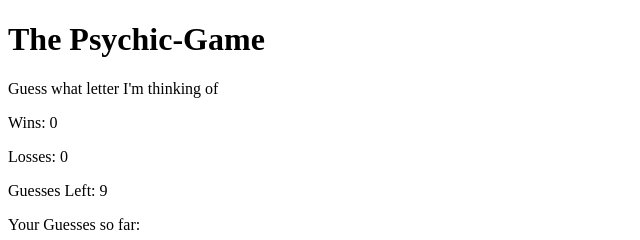
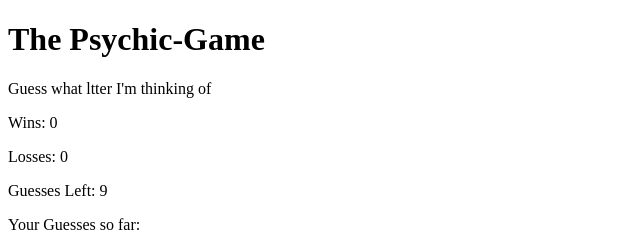
Before and after one commit to AdrielAngeles/Psychic-Game, a plain HTML site: page index.html in a window 1280 px wide. Shown: the full height of the page, 0-640 px from the left. Drawn offline with Linux system fonts and the light colour scheme.

Commit message:
updating

```diff
--- a/index.html
+++ b/index.html
@@ -11,7 +11,7 @@
   <!-- The title of the page -->
   <h1>The Psychic-Game</h1>
 
-  <p>Guess what letter I'm thinking of</p>
+  <p>Guess what ltter I'm thinking of</p>
 
   <!-- This is where we will have the win counter in HTML. It initially shows 0  -->
   <p>Wins: <span id="wins">0</span></p>
```
